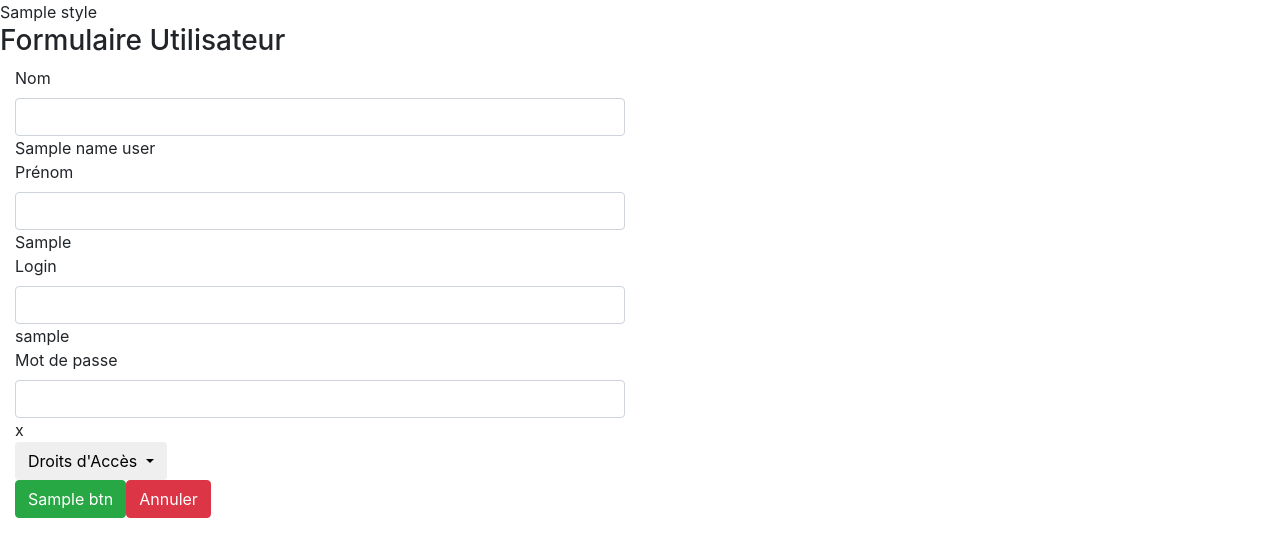
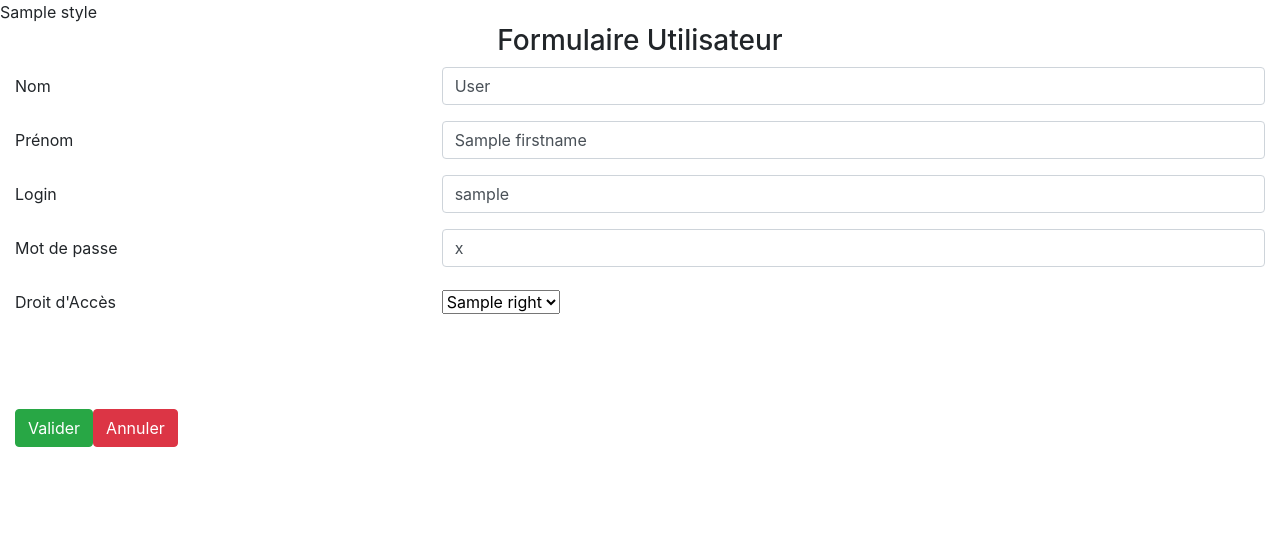
Before and after one commit to EstherGratzer/Projet-Mikve-2019, a PHP site: template View/adminFormUsers.php in a window 1280 px wide. Shown: the top 557 px of the page. Run offline with PHP 8.4, Linux system fonts and the light colour scheme; the template is opened without the code that fills it: most values are stand-ins (such as "Sample title", 1, 10 or a date in 2020); some libraries are stand-ins or nearby versions.

Commit message:
edit users in admin page

```diff
--- a/Model/Halaha.php
+++ b/Model/Halaha.php
@@ -10,8 +10,7 @@ class Halaha extends Manager
 {
     public function get()
     {
-        $bdd = $this->dbConnect();
-        $req = $bdd->query("SELECT * FROM halahotes" );
+        $req = $this->db->query("SELECT * FROM halahotes" );
         return $req;
     }
 }
--- a/View/adminFormUsers.php
+++ b/View/adminFormUsers.php
@@ -1,34 +1,56 @@
-<h3>Formulaire Utilisateur</h3>
-<div class="addSuppUsers">
-    <div class="col-md-6 col-md-offset-3">
-        <form id="adminFormUsers" action="admin.php?action=<?=$action?>" method="post">
-            <div>
-                <label for="nameUser">Nom </label>
-                <input type="text" class="form-control" id="nameUser" name="nameUser"><?=$nameUser?></input>
-            </div>
-            <div>
-                <label for="firstnameUser">Prénom </label>
-                <input type="text" class="form-control" id="firstnameUser" name="firstnameUser"><?=$firstnameUser?></input>
-            </div>
-            <div>
-                <label for="loginUser">Login </label>
-                <input type="email" class="form-control" id="loginUser" name="loginUser"><?=$login?></input>
-            </div>
-            <div>
-                <label for="passwordUser">Mot de passe </label>
-                <input type="password" class="form-control" id="loginUser" name="loginUser"><?=$password?></input>
-            </div>
-            <div class="dropdown">
-                <button class="btn btn-default dropdown-toggle" type="button" data-toggle="rightsUser">Droits d'Accès
-                    <span class="caret"></span></button>
-                <ul class="dropdown-menu">
-                    <li>1</li>
-                    <li>2</li>
-                    <li>3</li>
-                </ul>
-            </div>
-            <div>
-                <input type="submit" class="btn btn-success" value="<?=$btn?>"/><input type="reset" class="btn btn-danger" name="Annuler" value="Annuler"/>
-            </div>
-        </form>
+
+    <h3 align="center">Formulaire Utilisateur</h3>
+    <div class="addSuppUsers">
+        <div class="col-md-12">
+            <form id="adminFormUsers" action="admin.php?action=updateUser" method="post">
+                <div class="col-sm-12">
+                    <input type="hidden" class="form-control" id="idUser" name="idUser" value="<?=$userToEdit['id']?>"></input>
+                    <input type="hidden" class="form-control" id="profil_pic" name="profil_pic" value="<?=$userToEdit['profil_pic']?>"></input>
+                </div>
+                <div class="form-group row">
+                    <label for="lastname" class="col-sm-4 col-form-label">Nom </label>
+                    <div class="col-sm-8">
+                        <input type="text" class="form-control" id="lastname" name="lastname" value="<?=$userToEdit['lastname']?>"></input>
+                    </div>
+                </div>
+                <div class="form-group row">
+                    <label for="firstname" class="col-sm-4 col-form-label">Prénom </label>
+                    <div class="col-sm-8">
+                        <input type="text" class="form-control" id="firstname" name="firstname" value="<?=$userToEdit['firstname']?>"></input>
+                    </div>
+                </div>
+                <div class="form-group row">
+                    <label for="login" class="col-sm-4 col-form-label">Login </label>
+                    <div class="col-sm-8">
+                        <input type="email" class="form-control" id="login" name="login" value="<?=$userToEdit['login']?>"></input>
+                    </div>
+                </div>
+                <div class="form-group row">
+                    <label for="password" class="col-sm-4 col-form-label">Mot de passe </label>
+                    <div class="col-sm-8">
+                        <input type="text" class="form-control" id="password" name="password" value="<?=$userToEdit['password']?>"></input>
+                    </div>
+                </div>
+                <div class="form-group row">
+                    <label for="rights_id" class="col-sm-4 col-form-label">Droit d'Accès</label>
+                    <div class="col-sm-8 col-form-label">
+                        <select name="rights_id" id="rights_id">
+                            <?php
+                            foreach ($rightList as $right){
+                                ?>
+                                <option value="<?php echo $right['id']?>" <?if($right['id'] == $userToEdit['rights_id']) {?> selected <?php }?>"><?php echo $right['name']?></option>
+                                <?php
+                            }
+                            ?>
+                        </select>
+                    </div>
+                </div>
+                <br><br><br>
+                <div>
+                    <input type="submit" class="btn btn-success" value="Valider"/><input type="reset" class="btn btn-danger" name="Annuler" value="Annuler"/>
+                </div>
+            </form>
+        </div>
     </div>
+
+    <footer class="center"></footer>
--- a/admin.php
+++ b/admin.php
@@ -1,5 +1,6 @@
 <?php
 require('controller/adminCtrl.php');
+//require('Model/user.php');
 //test condition avec session
 //$_SESSION['user']['rights_id'] = 1;
 if (isset($_GET["action"]))
```
Also changed, not shown: Controller/adminCtrl.php (+78 -14 lines), Model/mikve.php (+8 -12 lines), Model/rights.php (added, +20 -0 lines), Model/user.php (+37 -40 lines), View/adminListUsers.php (+5 -2 lines), public/css/style.css (+12 -1 lines), public/js/scriptAdmin.js (+19 -1 lines), View/templateAdmin.php (indentation only).
